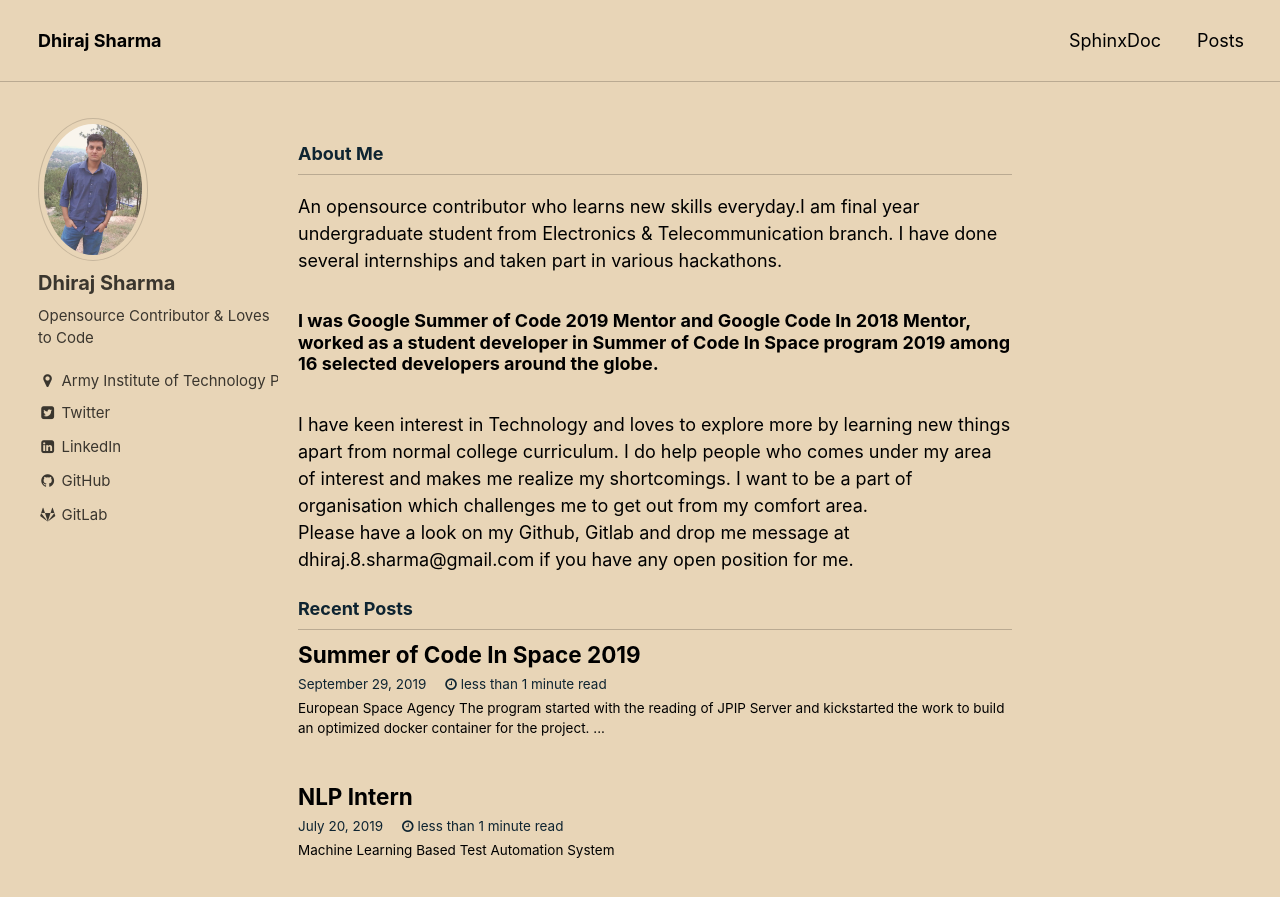
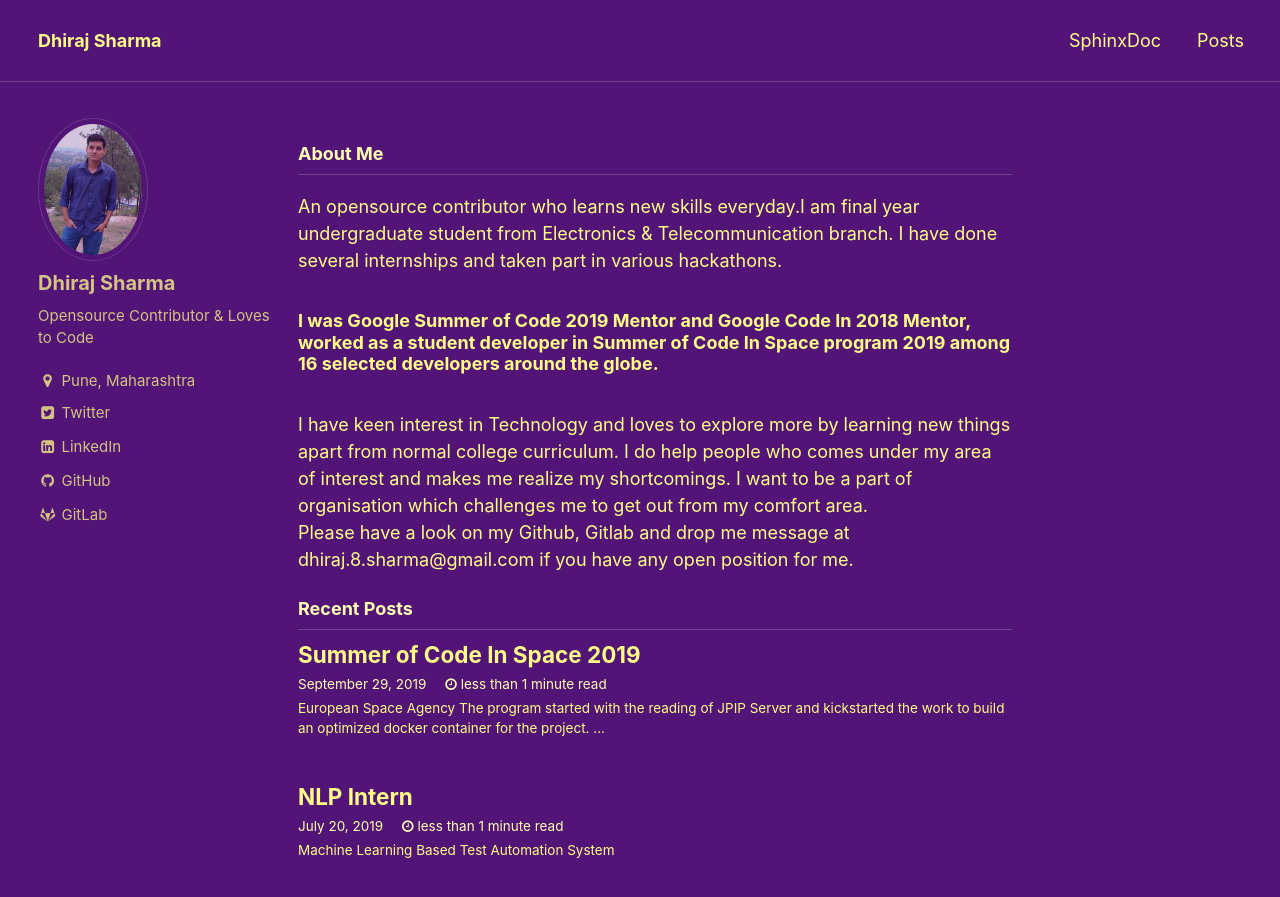
Before and after one commit to Dhiraj240/dhiraj240.github.io, a Jekyll site: the page built from index.html, in a window 1280 px wide and 900 px high. Shown: the top 897 px of the window. Built offline with Jekyll 4.4.1, drawn with Linux system fonts in a browser that asks for light colours; the list of posts is cut into pages by our own code.

Commit message:
Update _config.yml

```diff
--- a/_config.yml
+++ b/_config.yml
@@ -5,7 +5,7 @@
 # For technical reasons, this file is *NOT* reloaded automatically when you use
 # `jekyll serve`. If you change this file, please restart the server process.
 
-minimal_mistakes_skin    : "sunrise" # "air", "aqua", "contrast", "dark", "dirt", "neon", "mint", "plum", "sunrise"
+minimal_mistakes_skin    : "plum" # "air", "aqua", "contrast", "dark", "dirt", "neon", "mint", "plum", "sunrise"
 
 # Site Settings
 locale                   : "en"
@@ -86,7 +86,8 @@ author:
   name             : "Dhiraj Sharma"
   avatar           : "/assets/images/dhiraj.jpg" # path of avatar image, e.g. "/assets/images/bio-photo.jpg"
   bio              : "Opensource Contributor & Loves to Code"
-  location         : "Army Institute of Technology \n Pune, Maharashtra"
+  location         : "Army Institute of Technology"
+  location         : "Pune, Maharashtra"
   email            :
   uri              :
   home             : # null (default), "absolute or relative url to link to author home"
```
